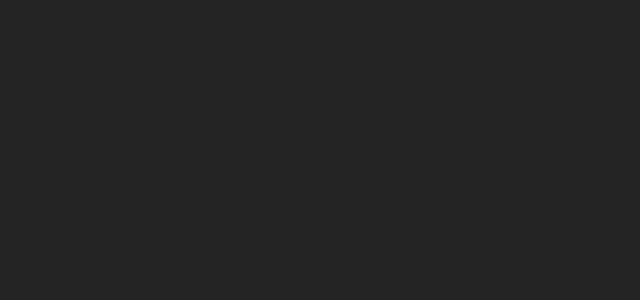
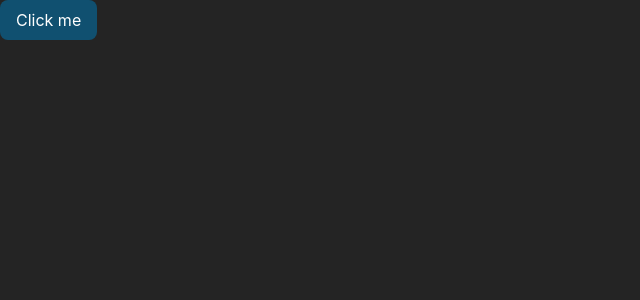
Before and after one commit to nikkehtine/bro-code-react, a React (Vite) app: page / in a window 1280 px wide. Shown: the top 300 px of the page, without its empty margins (0-640 px from the left). Built offline with nearby package versions, Linux system fonts and the light colour scheme.

Commit message:
Chapter 3 inline styling

```diff
--- a/src/App.jsx
+++ b/src/App.jsx
@@ -1,5 +1,7 @@
+import Button from "./Button.jsx";
+
 function App() {
-    return <></>;
+    return <Button />;
 }
 
 export default App;
--- /dev/null
+++ b/src/Button.jsx
@@ -0,0 +1,13 @@
+function Button() {
+    const styles = {
+        backgroundColor: "hsl(200, 75%, 25%)",
+        color: "white",
+        padding: "0.5em 1em",
+        borderRadius: "0.5rem",
+        border: "none",
+        cursor: "pointer",
+    };
+
+    return <button style={styles}>Click me</button>;
+}
+export default Button;
```
